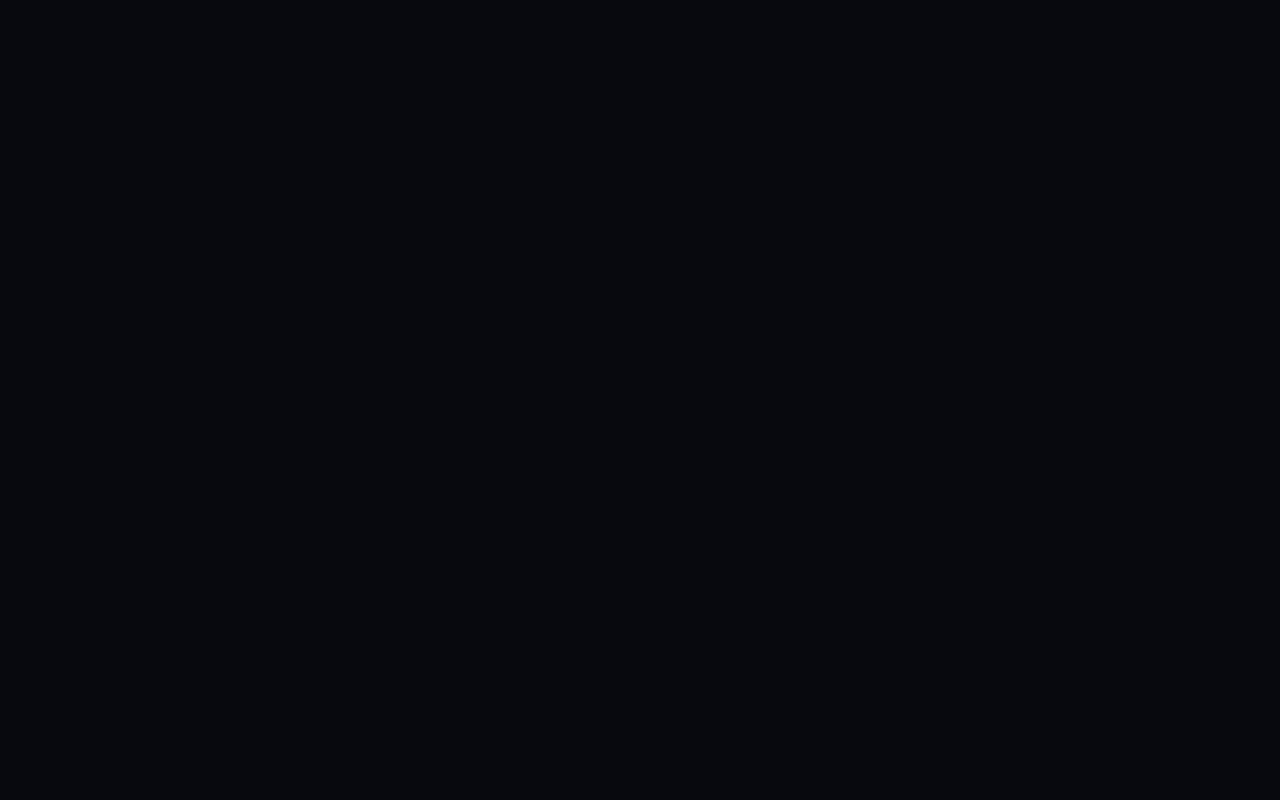
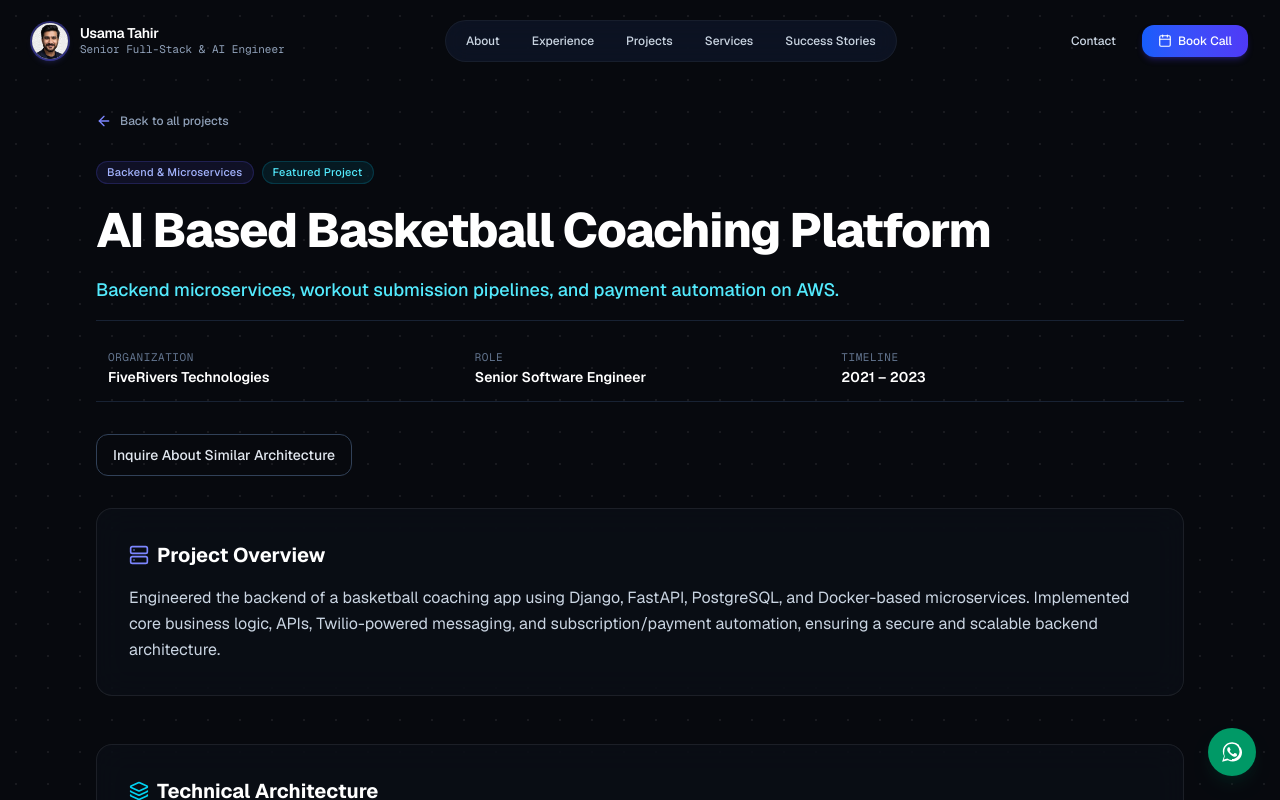
Before and after one commit to usama124/my-portfolio-nextjs, a Next.js app: page /projects/ai-based-basketball-coaching-backend in a window 1280 px wide. Before the commit this address had no page. Shown: the top 800 px of the page. Built offline with nearby package versions, Linux system fonts and the light colour scheme.

Commit message:
Replaced basketball term as it was confidential

```diff
--- a/src/data/experience.ts
+++ b/src/data/experience.ts
@@ -27,7 +27,7 @@ export const experienceData: ExperienceItem[] = [
         technologies: ["Python", "FastAPI", "Apache Airflow", "PostgreSQL", "ClickHouse"],
       },
       {
-        name: "Ballogy (AI Basketball Coaching App)",
+        name: "AI Based Basketball Coaching App",
         description: "Engineered scalable backend microservices, workout submission pipelines, Twilio messaging alerts, and Stripe recurring payment automation on AWS.",
         technologies: ["Python", "Django", "FastAPI", "PostgreSQL", "AWS (SES, S3, CloudFront, Lambda)", "Docker"],
       },
--- a/src/data/projects.ts
+++ b/src/data/projects.ts
@@ -191,8 +191,8 @@ export const projectsData: Project[] = [
     ]
   },
   {
-    slug: "ballogy-ai-basketball-backend",
-    title: "Ballogy (AI Basketball Coaching Platform)",
+    slug: "ai-based-basketball-coaching-backend",
+    title: "AI Based Basketball Coaching Platform",
     tagline: "Backend microservices, workout submission pipelines, and payment automation on AWS.",
     description:
       "Engineered the backend of a basketball coaching app using Django, FastAPI, PostgreSQL, and Docker-based microservices. Implemented core business logic, APIs, Twilio-powered messaging, and subscription/payment automation, ensuring a secure and scalable backend architecture.",
--- a/src/data/services.ts
+++ b/src/data/services.ts
@@ -47,7 +47,7 @@ export const servicesData: ServiceItem[] = [
       "CI/CD deployment readiness and configuration management"
     ],
     technologies: ["Python", "FastAPI", "Django", "Flask", "Docker", "PostgreSQL", "Redis", "Celery/Task Queues"],
-    relatedProjectSlugs: ["kinto-hr-backend", "ballogy-ai-basketball-backend", "ehr-backend-base"]
+    relatedProjectSlugs: ["kinto-hr-backend", "ai-based-basketball-coaching-backend", "ehr-backend-base"]
   },
   {
     id: "rest-api-engineering",
@@ -71,7 +71,7 @@ export const servicesData: ServiceItem[] = [
       "Webhooks and asynchronous event handlers for external payment/messaging gateways"
     ],
     technologies: ["FastAPI", "Django REST Framework", "Pydantic", "Redis", "PostgreSQL", "Stripe API", "Twilio API"],
-    relatedProjectSlugs: ["humkinar-search-service", "ballogy-ai-basketball-backend", "fancoin-sports-ticketing-backend"]
+    relatedProjectSlugs: ["humkinar-search-service", "ai-based-basketball-coaching-backend", "fancoin-sports-ticketing-backend"]
   },
   {
     id: "data-engineering-etl",
```
